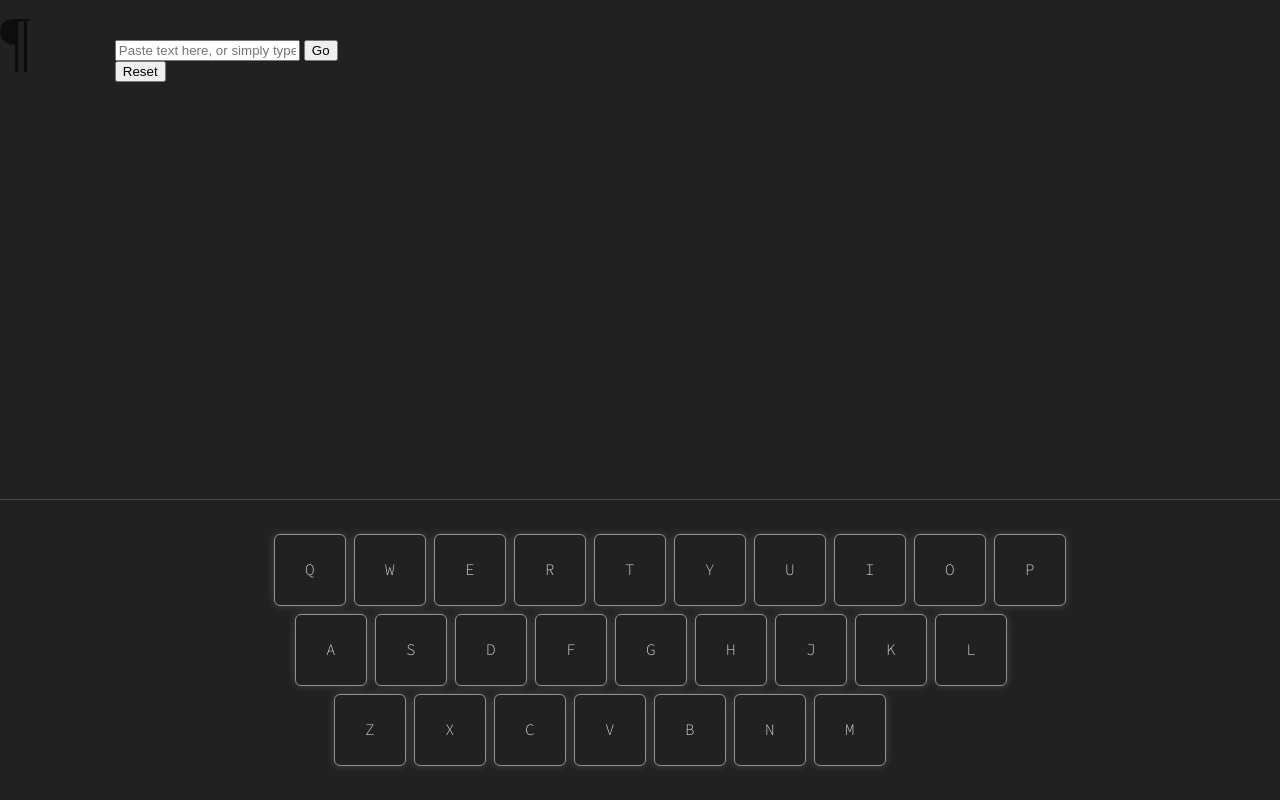
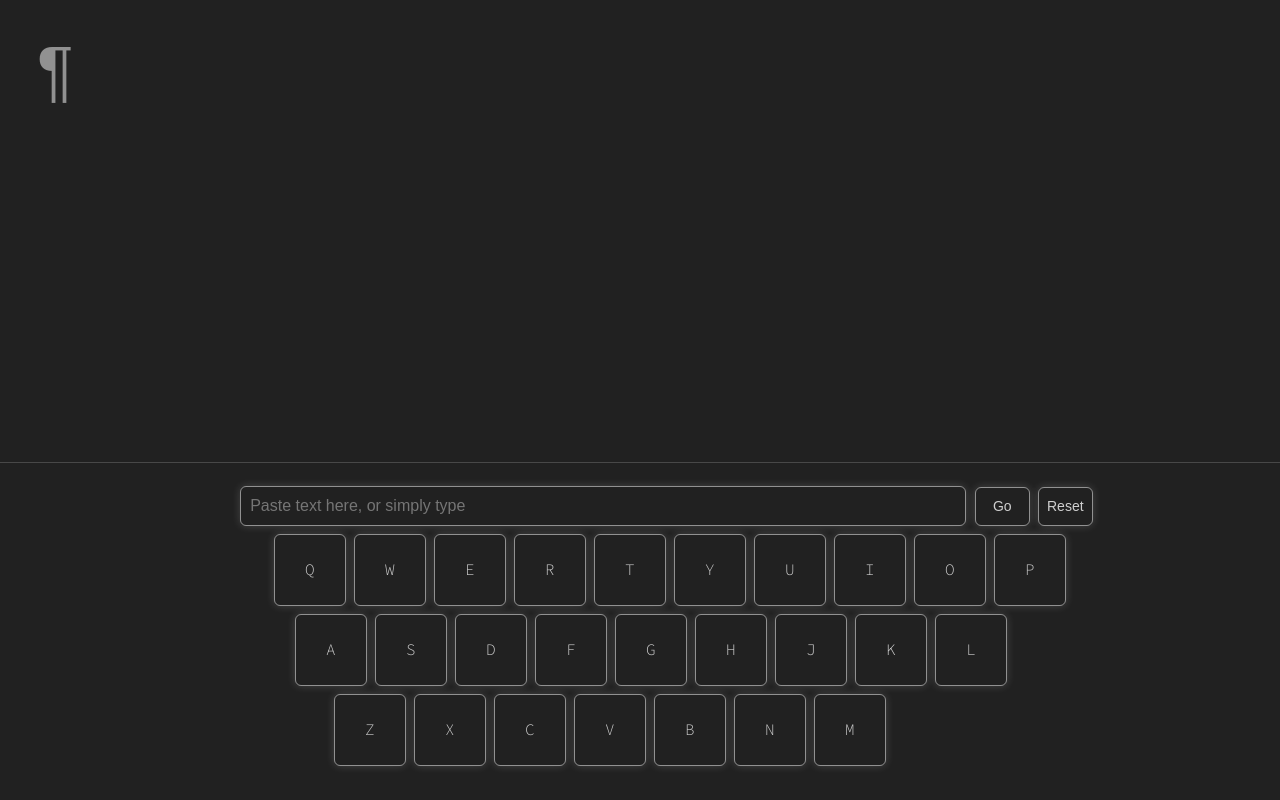
Before and after one commit to kayandrewj/Optick, a plain HTML site: page Sol/index.html in a window 1280 px wide. Shown: the top 800 px of the page. Drawn offline with Linux system fonts and the light colour scheme.

Commit message:
style new buttons/input

```diff
--- a/Sol/index.html
+++ b/Sol/index.html
@@ -18,13 +18,6 @@
       </ul>
     </div>
 
-    <div class="paste-box">
-      <form class="paste-input-form">
-        <input type="text" class="paste-input" placeholder="Paste text here, or simply type">
-        <button type="submit" class="start-input">Go</button>
-      </form>
-      <button type="button" class="reset">Reset</button>
-    </div>
 
     <div class="heatmap keyboard">
       <ul class="row row-top heatrow">
@@ -62,6 +55,13 @@
     </div>
 
     <div class="keyboard">
+      <div class="paste-box">
+        <form class="paste-input-form">
+          <input type="text" class="paste-input" placeholder="Paste text here, or simply type">
+          <button type="submit" class="start-input">Go</button>
+        </form>
+        <button type="button" class="reset">Reset</button>
+      </div>
       <ul class="row row-top">
         <li>Q</li>
         <li>W</li>
--- a/Sol/main.css
+++ b/Sol/main.css
@@ -24,6 +24,7 @@ body {
   padding: 30px;
   border-top: 1px solid rgba(230, 230, 230, 0.2);
   width: 100vw;
+  padding-top: 67px;
 }
 
 .row {
@@ -77,10 +78,11 @@ body {
   display: flex;
   color: rgba(220, 220, 220, 0.934);
   flex-wrap: wrap;
-  max-height: 90vh;
+  max-height: 56vh;
   padding: 38px;
   overflow: scroll;
-  margin-top: 37px;
+  margin-top: 31px;
+  margin-left: 40px;
 }
 
 .input::-webkit-scrollbar {
@@ -102,8 +104,68 @@ body {
 }
 
 .lead {
+  font-family: "Assistant", sans-serif;
   font-size: 68px;
-  opacity: 0.6;
   font-weight: 100;
-  margin-top: -41px;
+  color: rgba(220, 220, 220, 0.6);
+  position: absolute;
+  top: 31px;
+  left: 37px;
 }
+
+.paste-box {
+  position: absolute;
+  top: 23px;
+  display: flex;
+  align-items: center;
+}
+
+.paste-input {
+  outline: none;
+  background: transparent;
+  height: 36px;
+  border-radius: 6px;
+  border: 1px solid rgba(220, 220, 220, 0.6);
+  box-shadow: 0px 0px 9px 0px rgba(220, 220, 220, 0.2);
+  font-family: 'Source Code Pro', monospace;
+  width: 713px;
+  font-weight: 500;
+  font-size: 16px;
+  padding-left: 9px;
+  color: rgba(220, 220, 220, 0.4);
+  margin-right: -1px;
+  font-family: 'Assistant', sans-serif;
+  font-weight: 300;
+}
+
+button {
+  font-family: 'Assistant', sans-serif;
+  outline: none;
+  background: transparent;
+  border: 1px solid rgba(220, 220, 220, 0.6);
+  height: 39px;
+  width: 55px;
+  border-radius: 6px;
+  color: rgba(220, 220, 220, 0.934);
+  box-shadow: 0px 0px 9px 0px rgba(220, 220, 220, 0.2);
+  font-weight: 300;
+  cursor: pointer;
+  transition: ease 200ms;
+  margin-right: 7px;
+  font-weight: 100;
+  font-size: 14px;
+}
+
+button:hover {
+  box-shadow: 0px 0px 9px 0px rgba(220, 220, 220, 0.6);
+  padding: 0px
+}
+
+.start-input {
+  margin-right: 8px;
+  margin-bottom: -2px;
+}
+
+.reset-button {
+
+}
```
